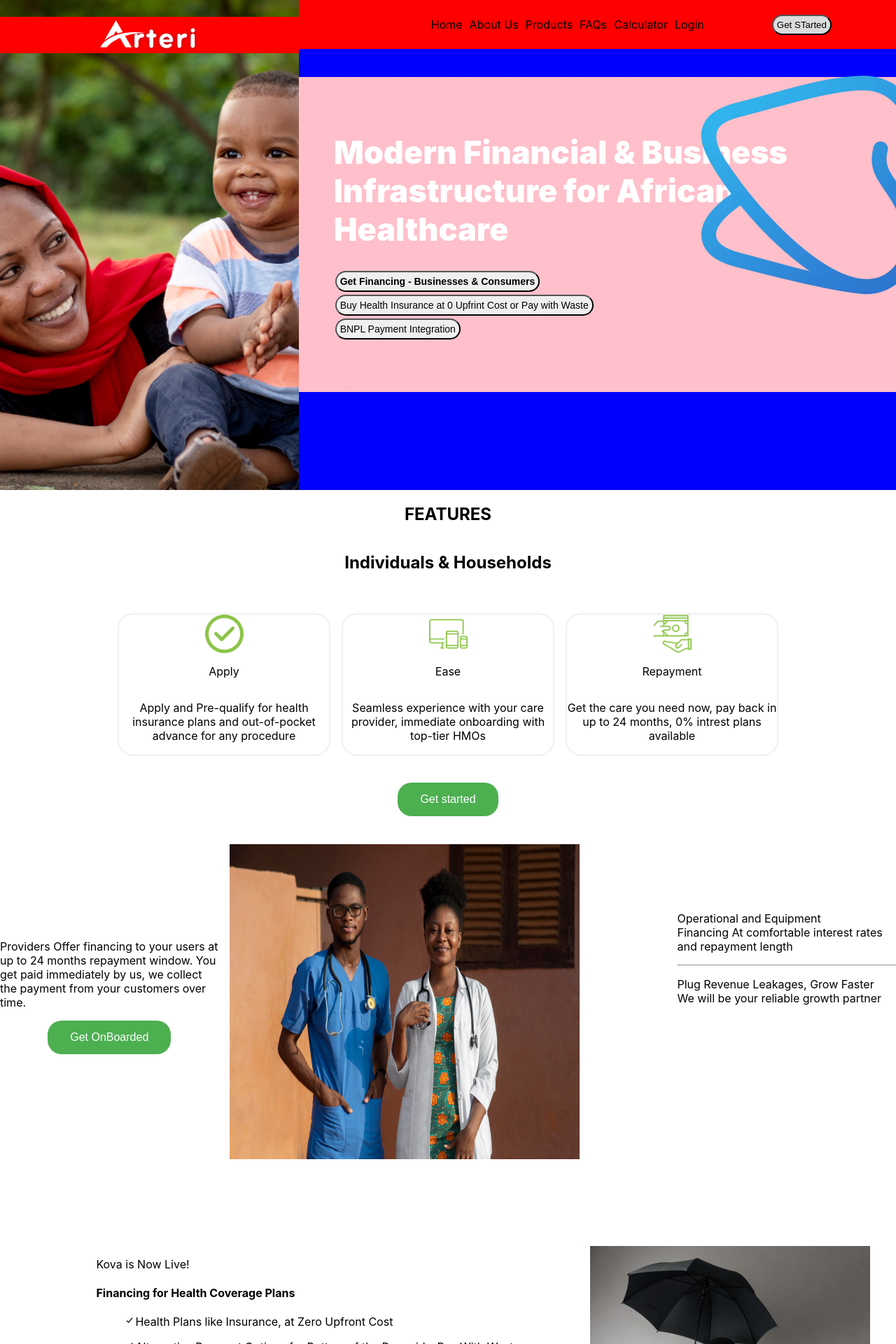
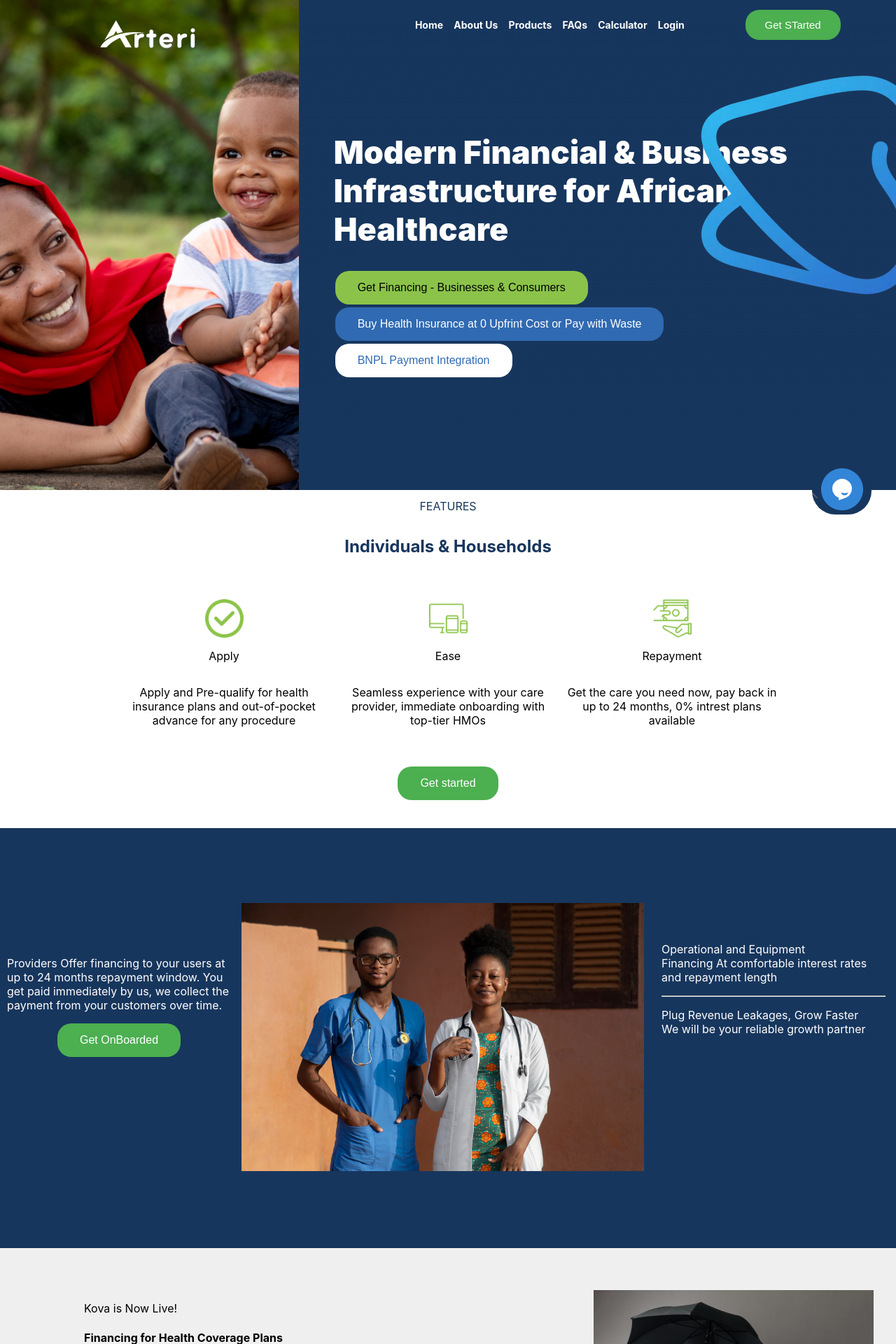
Before and after one commit to foloNene/landingPage, a React (Create React App) app: page / in a window 1280 px wide. Shown: the top 1920 px of the page at 70% size. Built offline with nearby package versions, Linux system fonts and the light colour scheme.

Commit message:
completed

```diff
--- a/public/index.html
+++ b/public/index.html
@@ -24,6 +24,8 @@
       work correctly both with client-side routing and a non-root public URL.
       Learn how to configure a non-root public URL by running `npm run build`.
     -->
+      <!--font-->
+
     <title>React App</title>
   </head>
   <body>
--- a/src/components/Card.jsx
+++ b/src/components/Card.jsx
@@ -34,9 +34,13 @@ const CardContainer = styled.div`
   border: 1px #b2beb5;
   border-radius: 20px;
   box-shadow: 0px 0 5px -2px #888;
+  box-shadow: var(--light-shadow);
+  transition: var(--transition);
+  cursor: pointer;
   :hover {
     cursor: pointer;
     background-color: #b5e1f7;
+    font-size: medium;
   }
 `;
 
--- a/src/components/First.jsx
+++ b/src/components/First.jsx
@@ -51,12 +51,12 @@ const First = () => {
             <Right1></Right1>
             <Right2>
               <RHeader>
-                <div>Home</div>
-                <div>About Us</div>
-                <div>Products</div>
-                <div>FAQs</div>
-                <div>Calculator</div>
-                <div>Login</div>
+                <RHeadli>Home</RHeadli>
+                <RHeadli>About Us</RHeadli>
+                <RHeadli>Products</RHeadli>
+                <RHeadli>FAQs</RHeadli>
+                <RHeadli>Calculator</RHeadli>
+                <RHeadli>Login</RHeadli>
               </RHeader>
             </Right2>
             <Right3>
@@ -99,6 +99,7 @@ const First = () => {
 export default First;
 
 const Container = styled.div`
+  background-color: #17365d;
   width: 100%;
   display: flex;
   overflow: hidden;
@@ -108,7 +109,6 @@ const Container = styled.div`
 `;
 
 const LeftWrapper = styled.div`
-  background-color: green;
   flex: 1;
   width: 100%;
   height: 700px;
@@ -131,7 +131,6 @@ const LogoContainer = styled.div`
 `;
 
 const LogoWrapper = styled.div`
-  background-color: red;
   width: 100%;
   display: flex;
   justify-content: center;
@@ -149,6 +148,7 @@ height: 70px;
 `;
 
 const NavBar = styled.div`
+  color: white;
   display: none;
   @media screen and (max-width: 780px) {
     display: flex;
@@ -157,8 +157,8 @@ const NavBar = styled.div`
     padding-right: 0;
     padding-left: 0;
     top: 70px;
-    height: 100vh;
-    width: 100%;
+    height: 80vh;
+    width: 70%;
     justify-content: flex-start;
     background: #101522;
     left: ${({ click }) => (click ? 0 : "-100%")};
@@ -174,25 +174,23 @@ const NavLinkHolder = styled.div`
   gap: 15px;
 `;
 
-const NavLinks = styled.div`
-  background-color: red;
-`;
+const NavLinks = styled.div``;
 
 const MobileIcon = styled.div`
   display: none;
 
   @media screen and (max-width: 850px) {
-    font-size: 20px;
-    background-color: green;
+    font-size: 25px;
+    background-color: #17365d;
     display: block;
     position: absolute;
-    top: 0;
+    top: 13px;
     right: 0;
     transform: translate(-100%, 60%);
   }
 `;
 const NavButHolder = styled.div`
-  background-color: green;
+  padding: 15px;
   width: 100%;
   display: flex;
   justify-content: center;
@@ -200,13 +198,18 @@ const NavButHolder = styled.div`
 `;
 
 const NavButton = styled.button`
-  width: 50%;
-  border-radius: 14px;
-  padding: 10px;
+  background-color: grey;
+  border: none;
+  color: white;
+  padding: 13px 28px;
+  text-align: center;
+  text-decoration: none;
+  display: inline-block;
+  font-size: 15px;
+  border-radius: 20px;
 `;
 
 const RightContainer = styled.div`
-  background-color: blue;
   flex: 2;
   width: 100%;
   position: relative;
@@ -217,7 +220,6 @@ const RightWrapper = styled.div`
   display: flex;
   justify-content: center;
   align-items: center;
-  background-color: green;
   flex-direction: column;
   @media screen and (max-width: 780px) {
     display: none;
@@ -229,7 +231,6 @@ const RightHeader = styled.div`
   width: 100%;
   display: flex;
   justify-content: space-evenly;
-  background-color: red;
   align-items: center;
 `;
 
@@ -245,15 +246,29 @@ const RHeader = styled.div`
   justify-content: space-around;
 `;
 
+const RHeadli = styled.div`
+  color: white;
+  cursor: pointer;
+  font-size: 14px;
+  font-weight: bold;
+  :hover {
+    color: #31ace7;
+    transition-duration: 0.4s;
+  }
+`;
+
 const Right3 = styled.div``;
 
 const Button = styled.button`
+  background-color: #4caf50; /* Green */
+  border: none;
+  color: white;
+  padding: 13px 28px;
+  text-align: center;
+  text-decoration: none;
+  display: inline-block;
+  font-size: 15px;
   border-radius: 20px;
-  background-color: #dbdddf;
-  color: black;
-  text-align: center;
-  text-docoration: none;
-  padding: 5px;
 `;
 
 const RightDown = styled.div`
@@ -274,7 +289,6 @@ const RightPara = styled.div`
   padding: 50px;
   width: 90%;
   height: 350px;
-  background-color: pink;
   @media screen and (max-width: 780px) {
     width: 100%;
     display: flex;
@@ -299,20 +313,38 @@ const ButtonDiv = styled.div`
   padding: 2px;
 `;
 const FirstButton = styled.button`
-  padding: 5px;
-  font-size: 14px;
+  background-color: #8bc34a;
+  border: none;
+  color: black;
+  padding: 15px 32px;
+  text-align: center;
+  text-decoration: none;
+  display: inline-block;
+  font-size: 16px;
   border-radius: 20px;
-  font-weight: 900;
-  @media screen and (max-width: 780px) {
-    font-size: 12px;
-    font-weight: 500;
+  cursor: pointer;
+  transition-duration: 0.4s;
+  :hover {
+    background-color: #3097dd;
+    color: black;
   }
 `;
 
 const SecondButton = styled.button`
-  padding: 5px;
-  font-size: 14px;
+  background-color: #306ab2;
+  border: none;
+  color: white;
+  padding: 15px 32px;
+  text-align: center;
+  text-decoration: none;
+  display: inline-block;
+  font-size: 16px;
   border-radius: 20px;
+  cursor: pointer;
+  :hover {
+    background-color: #8bc34a;
+    cursor: pointer;
+  }
   @media screen and (max-width: 780px) {
     font-size: 12px;
     font-weight: 500;
@@ -320,12 +352,27 @@ const SecondButton = styled.button`
 `;
 
 const ThirdButton = styled.button`
-  padding: 5px;
-  font-size: 14px;
+  background-color: white;
+  border: none;
+  color: #306ab2;
+  padding: 15px 32px;
+  text-align: center;
+  text-decoration: none;
+  display: inline-block;
+  font-size: 16px;
   border-radius: 20px;
+  cursor: pointer;
+  :hover {
+    background-color: #8bc34a;
+    cursor: pointer;
+  }
   @media screen and (max-width: 780px) {
     font-size: 12px;
     font-weight: 500;
+    :hover {
+      background-color: #8bc34a;
+      cursor: pointer;
+    }
   }
 `;
 
@@ -339,7 +386,7 @@ const FirstImageHolder = styled.div`
     left: 70px;
   }
   @media screen and (max-width: 500px) {
-    top: 200px;
+    top: 165px;
     left: 150px;
   }
 `;
@@ -351,6 +398,6 @@ const FirstImg = styled.img`
   }
   @media screen and (max-width: 500px) {
     width: 300px;
-    height: 300px;
+    height: 270px;
   }
 `;
--- /dev/null
+++ b/src/components/Fixed.jsx
@@ -0,0 +1,29 @@
+import React from "react";
+import styled from "styled-components";
+import fixicon from "../Assests/fixicon.PNG";
+
+const Fixed = () => {
+  return (
+    <>
+      <FixedContainer>
+        <FixedImg src={fixicon} />
+      </FixedContainer>
+    </>
+  );
+};
+
+export default Fixed;
+
+const FixedContainer = styled.div`
+  display: flex;
+  flex-direction: row-reverse;
+  position: fixed;
+  bottom: 50px;
+  right: 20px;
+  z-index: 10;
+`;
+
+const FixedImg = styled.img`
+  border-radius: 50px;
+  padding: 15px;
+`;
--- a/src/components/Fourth.jsx
+++ b/src/components/Fourth.jsx
@@ -57,6 +57,12 @@ const Fourth = () => {
             </RightWrapper>
           </FourthRight>
         </FourthWarapper>
+        <br />
+        <br />
+        <br />
+        <br />
+        <br />
+        <br />
       </FourthContainer>
     </>
   );
@@ -66,14 +72,27 @@ export default Fourth;
 
 const FourthContainer = styled.div`
   width: 100%;
+  background-color: #efefef;
 `;
 const FourthWarapper = styled.div`
   display: flex;
   justify-content: space-around;
   gap: 25px;
   flex-wrap: wrap;
+  @media screen and (max-width: 780px) {
+    display: flex;
+    flex-direction: column-reverse;
+  }
 `;
-const FourthLeft = styled.div``;
+const FourthLeft = styled.div`
+  width: 50%;
+  @media screen and (max-width: 780px) {
+    width: 100%;
+    display: flex;
+    justify-content: center;
+    align-items-center;
+  }
+`;
 
 const LeftFourthwrap = styled.div``;
 const FourthRight = styled.div``;
@@ -97,5 +116,17 @@ const FourthButton = styled.button`
   font-size: 16px;
   border-radius: 20px;
 `;
-const RightWrapper = styled.div``;
-const FourthImg = styled.img``;
+const RightWrapper = styled.div`
+  @media screen and (max-width: 780px) {
+    display: flex;
+    align-items: center;
+    justify-content: center;
+    width: 100%;
+  }
+`;
+const FourthImg = styled.img`
+  background-position: center;
+  background-size: cover;
+  @media screen and (max-width: 780px) {
+  }
+`;
--- a/src/components/Second.jsx
+++ b/src/components/Second.jsx
@@ -31,9 +31,15 @@ const SecondContainer = styled.div`
   align-items: center;
 `;
 
-const SecondHeader = styled.h2``;
+const SecondHeader = styled.h2`
+  font-size: 16px;
+  font-weight: normal;
+  color: #17365d;
+`;
 
-const SecondTitle = styled.h2``;
+const SecondTitle = styled.h2`
+  color: #17365d;
+`;
 
 const GetHolder = styled.div``;
 
--- a/src/components/Third.jsx
+++ b/src/components/Third.jsx
@@ -9,9 +9,6 @@ const Third = () => {
         <ThirdWrapper>
           <ThirdLayer1>
             <Layer1Holder>
-              <br />
-              <br />
-              <br />
               <br />
               <br />
               <br />
@@ -32,8 +29,6 @@ const Third = () => {
             <Layer3Holder>
               <br />
               <br />
-              <br />
-              <br />
               <Layer3Upper>
                 Operational and Equipment
                 <br />
@@ -47,7 +42,16 @@ const Third = () => {
               </Layer3Lower>
             </Layer3Holder>
           </ThirdLayer3>
+          <br />
+          <br />
+          <br />
+          <br />
+          <br />
+          <br />
         </ThirdWrapper>
+        <br />
+        <br />
+        <br />
       </ThirdContainer>
     </>
   );
@@ -56,10 +60,15 @@ const Third = () => {
 export default Third;
 
 const ThirdContainer = styled.div`
+  background-color: #17365d;
   width: 100%;
+  height: 600px;
   display: flex;
   justify-content: center;
   align-items: center;
+  @media screen and (max-width: 780px) {
+    height: 100%;
+  }
 `;
 
 const ThirdWrapper = styled.div`
@@ -68,16 +77,32 @@ const ThirdWrapper = styled.div`
   justify-content: space-around;
   flex-wrap: wrap;
   gap: 15px;
+  @media screen and (max-width: 780px) {
+    display: grid;
+    align-items: center;
+    justify-content: center;
+    width: 100%;
+  }
 `;
 
 const ThirdLayer1 = styled.div`
-  flex: 1;
+  width: 25%;
+  padding-left: 10px;
+  // flex: 1;
+  @media screen and (max-width: 780px) {
+    width: 100%;
+    display: grid;
+    align-items: center;
+    justify-content: center;
+  }
 `;
 
 const Layer1Holder = styled.div`
+  color: white;
   display: flex;
   flex-direction: column;
   align-items: center;
+  justify-content: center;
 `;
 
 const ThirdParaButton = styled.button`
@@ -91,15 +116,20 @@ const ThirdParaButton = styled.button`
   font-size: 16px;
   border-radius: 20px;
 `;
-const Third1Para = styled.p``;
+const Third1Para = styled.p`
+  @media screen and (max-width: 780px) {
+    text-align: center;
+  }
+`;
 
 const ThirdLayer2 = styled.div`
   flex: 2;
 `;
 
 const ThirdImage = styled.img`
-  width: 500px;
-  height: 450px;
+  width: 100%;
+  background-position: center;
+  background-size: cover;
 `;
 
 const Third2Wrapper = styled.div``;
@@ -107,9 +137,16 @@ const Third2Wrapper = styled.div``;
 const Layer3Holder = styled.div``;
 
 const ThirdLayer3 = styled.div`
-  flex: 1;
+  color: white;
+  width: 25%;
+  padding-left: 10px;
+  @media screen and (max-width: 780px) {
+    width: 100%;
+    display: grid;
+    align-items: center;
+    justify-content: center;
+  }
 `;
-
 const Layer3Upper = styled.p``;
 
 const Layer3Lower = styled.p``;
--- a/src/pages/Home.jsx
+++ b/src/pages/Home.jsx
@@ -5,6 +5,7 @@ import Second from "../components/Second";
 import Third from "../components/Third";
 import Fifth from "../components/Fifth";
 import Foot from "../components/Foot";
+import Fixed from "../components/Fixed";
 
 const Home = () => {
   return (
@@ -14,26 +15,10 @@ const Home = () => {
       <br />
       <br />
       <Third />
-      <br />
-      <br />
-      <br />
       <Fourth />
-      <br />
-      <br />
-      <br />
-      <br />
-      <br />
-      <br />
-      <br />
       <Fifth />
-      <br />
-      <br />
-      <hr />
-      <br />
-      <br />
-      <br />
-      <br />
       <Foot />
+      <Fixed />
     </div>
   );
 };
```
Also changed, not shown: src/components/Fifth.jsx (+37 -5 lines), src/components/Foot.jsx (+39 -4 lines), src/Assests/fixicon.PNG (added).
